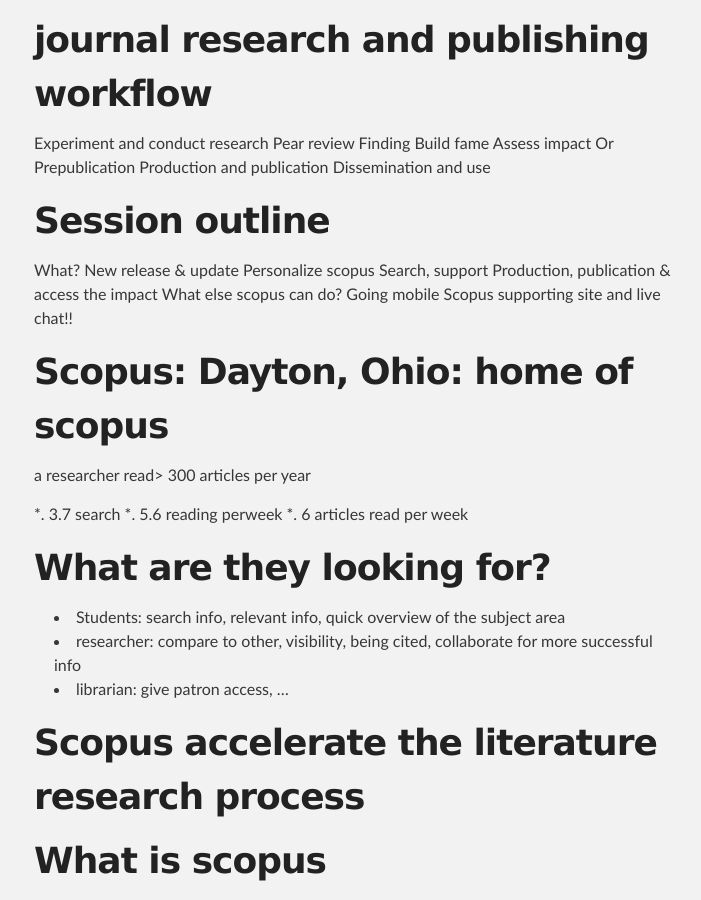
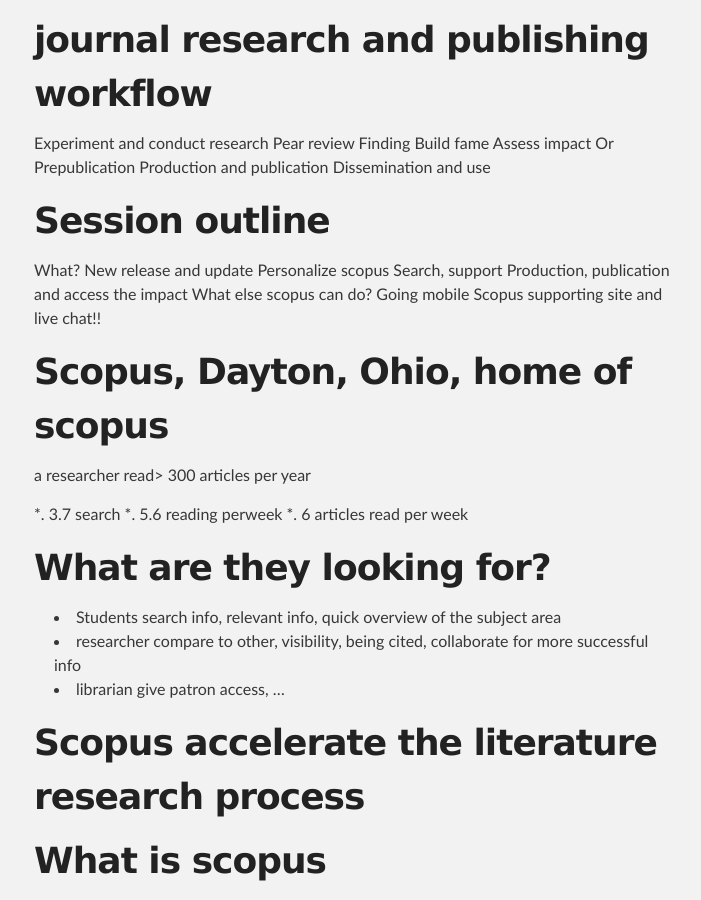
Before and after one commit to vireax/en, a Jekyll site: the page built from _posts/2014-02-11-scopus-training.md, in a window 1280 px wide and 900 px high, scrolled down 950 px. Shown: the whole window, without its empty margins (286-987 px from the left). Built offline with Jekyll 4.4.1, drawn with Linux system fonts in a browser that asks for light colours; some of the changed text lies outside the part shown.

Commit message:
Update 2014-02-11-scopus-training.md

```diff
--- a/_posts/2014-02-11-scopus-training.md
+++ b/_posts/2014-02-11-scopus-training.md
@@ -44,15 +44,15 @@
 # Session outline
 
 What?
-New release & update
+New release and update
 Personalize scopus
 Search, support
-Production, publication & access the impact
+Production, publication and access the impact
 What else scopus can do?
 Going mobile
 Scopus supporting site and live chat!!
 
-# Scopus: Dayton, Ohio: home of scopus
+# Scopus, Dayton, Ohio, home of scopus
 
 
 a researcher read> 300 articles per year
@@ -63,9 +63,9 @@
 
 # What are they looking for?
 
-* Students: search info, relevant info, quick overview of the subject area
-* researcher: compare to other, visibility, being cited, collaborate for more successful info
-* librarian: give patron access, …
+* Students search info, relevant info, quick overview of the subject area
+* researcher compare to other, visibility, being cited, collaborate for more successful info
+* librarian give patron access, …
 
 # Scopus accelerate the literature research process
 
@@ -134,7 +134,7 @@
 
 ## 2012
 
-- internet browser support: ie, firefox, ie 7-8, no ie6, chrome, safari
+- internet browser support ie, firefox, ie 7-8, no ie6, chrome, safari
 
 ## august 2013
 
@@ -143,9 +143,9 @@
 
 ## august 2013
 
-: sciverse hub is retiring
-: Scirus is retired
-: new UI
+ sciverse hub is retiring
+ Scirus is retired
+ new UI
 
 
 # PERSONALIZE SCOPUST
@@ -183,12 +183,12 @@
 ## Alert in Scopus
 
 * frequency,
-* Search:TITLE-ABS-KEY
-* Name of alert: *
-* E-mail address(es):
-* Frequency:  on
-* E-mail format: HTML Email Format HTML   TEXT Email Format Text
-* Status: active, inactive
+* Search TITLE-ABS-KEY
+* Name of alert  *
+* E-mail address(es)
+* Frequency  on
+* E-mail format HTML Email Format HTML   TEXT Email Format Text
+* Status active, inactive
 
 ## document download
 
@@ -196,7 +196,7 @@
 
 ## Export reference list, bibliography
 
-: easier export ot medeley (feb, 2014)
+easier export ot medeley (feb, 2014)
 
 ## View citation overview
 
```
Also changed, not shown: other parts of _posts/2014-02-11-scopus-training.md (+3 -3 lines).
